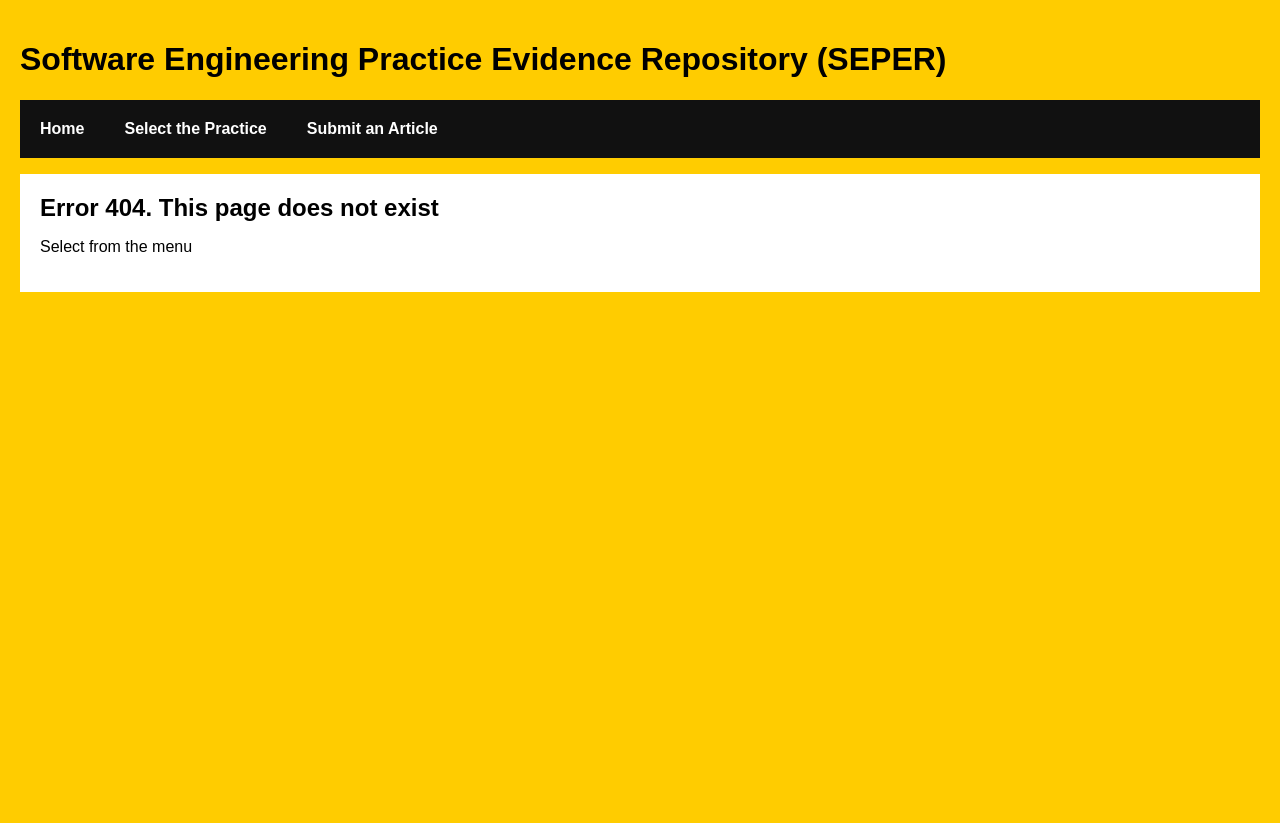
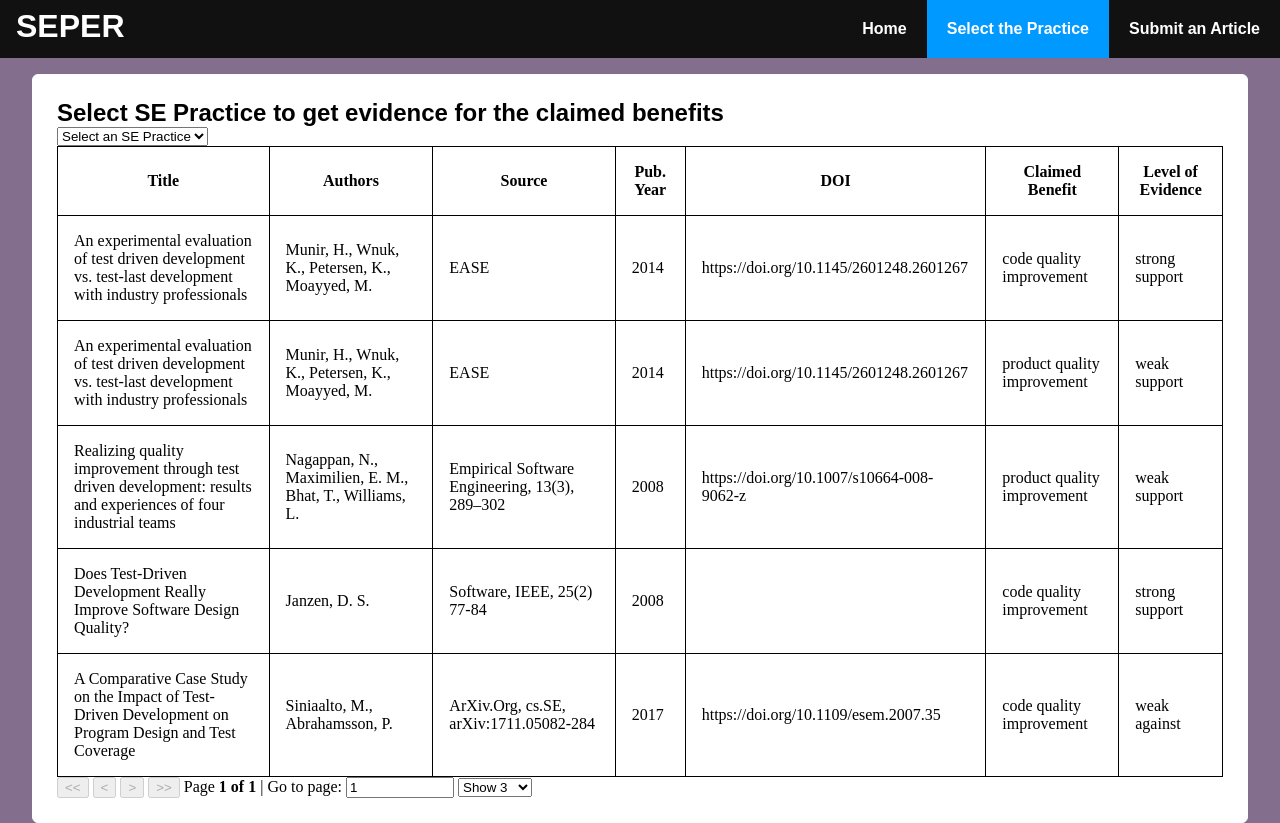
Before and after one commit to cheryl-cheng/SEPER, a React (Create React App) app in the folder frontend/: page /SEPractice in a window 1280 px wide. Before the commit this address led to /404. Before the commit the page ends 800 px from the top, so only its background shows below. Built offline with nearby package versions, Linux system fonts and the light colour scheme.

Commit message:
Added some new styling for application

```diff
--- a/frontend/package.json
+++ b/frontend/package.json
@@ -13,7 +13,7 @@
     "react-router-dom": "^5.2.0",
     "react-scripts": "4.0.3",
     "react-table": "^7.7.0",
-    "styled-components": "^5.3.0",
+    "styled-components": "^5.3.1",
     "web-vitals": "^1.1.2"
   },
   "scripts": {
--- a/frontend/src/App.js
+++ b/frontend/src/App.js
@@ -2,33 +2,46 @@ import React from "react";
 import {
   Route,
   NavLink,
+  Switch,
   BrowserRouter as Router,
-  Redirect
 } from "react-router-dom";
 
 import Home from "./pages/Home";
 import SEPractice from "./pages/SE-Practice";
 import SubmitArticle from "./pages/Submit-Article";
 import NotFoundPage from "./pages/404";
-const App = () =>  {
+const App = () => {
   return (
     <Router>
       <div>
-          <h1>Software Engineering Practice Evidence Repository (SEPER)</h1>
         <ul className="header">
-                <li><NavLink exact to = "/">Home</NavLink></li>
-                <li><NavLink to = "/SEPractice">Select the Practice</NavLink></li>
-                <li><NavLink to = "/SubmitArticle">Submit an Article</NavLink></li>
+          <div className="title">
+            <h1>SEPER</h1>
+          </div>
+          <div>
+            <li>
+              <NavLink exact to="/">
+                Home
+              </NavLink>
+            </li>
+            <li>
+              <NavLink to="/SEPractice">Select the Practice</NavLink>
+            </li>
+            <li>
+              <NavLink to="/SubmitArticle">Submit an Article</NavLink>
+            </li>
+          </div>
         </ul>
         <div className="content">
-            <Route exact path="/" component={Home}/>
-            <Route  path="/SEPractice" component={SEPractice}/>
-            <Route  path="/SubmitArticle" component={SubmitArticle}/>
-            <Route exact path="/404" component={NotFoundPage}/>
-            <Redirect to="/404" />
+          <Switch>
+            <Route path="/SEPractice" component={SEPractice} />
+            <Route path="/SubmitArticle" component={SubmitArticle} />
+            <Route exact path="/" component={Home} />
+            <Route component={NotFoundPage} />
+          </Switch>
         </div>
       </div>
     </Router>
   );
-}
+};
 export default App;
--- a/frontend/src/index.css
+++ b/frontend/src/index.css
@@ -1,9 +1,13 @@
 body {
-  background-color: #FFCC00;
-  padding: 20px;
+  background-color: #836e8d;
+  /* padding: 20px; */
   margin: 0;
 }
-h1, h2, p, ul, li {
+h1,
+h2,
+p,
+ul,
+li {
   font-family: sans-serif;
 }
 ul.header li {
@@ -14,17 +18,33 @@ ul.header li {
 ul.header {
   background-color: #111;
   padding: 0;
+  margin: 0px;
+  margin-bottom: 16px;
+  display: flex;
+  justify-content: space-between;
+}
+ul.header .title {
+  color: white;
+  padding: 8px;
+  padding-left: 16px;
+}
+ul.header .title h1 {
+  margin: 0px;
 }
 ul.header li a {
-  color: #FFF;
+  color: #fff;
   font-weight: bold;
   text-decoration: none;
   padding: 20px;
   display: inline-block;
+  transition: background-color ease-in-out 0.4s;
 }
 .content {
-  background-color: #FFF;
-  padding: 20px;
+  background-color: #fff;
+  padding: 24px;
+  border: 1px solid #fff;
+  border-radius: 6px;
+  margin: 0px 32px;
 }
 .content h2 {
   padding: 0;
@@ -34,5 +54,6 @@ ul.header li a {
   margin-bottom: 10px;
 }
 .active {
-  background-color: #0099FF;
+  background-color: #0099ff;
+  padding: 20px;
 }
```
Also changed, not shown: 1 other file (tests, documents, lock files or other folders). Lines whose indentation alone changed are shown as unchanged.
